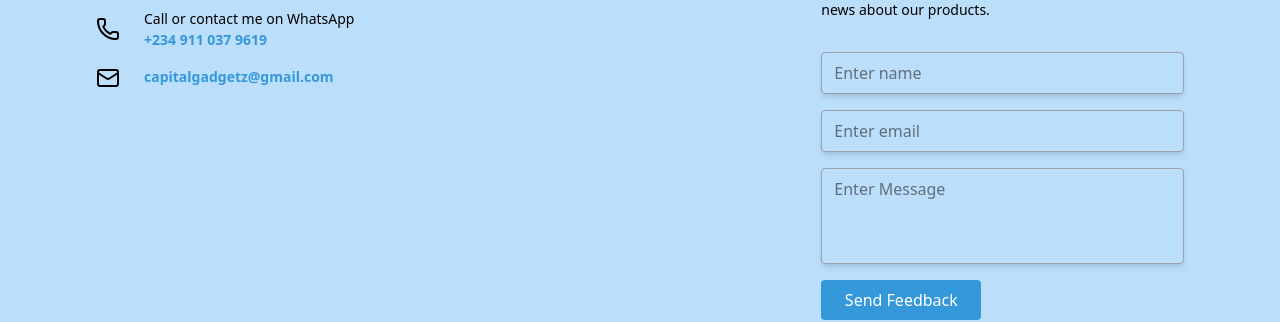
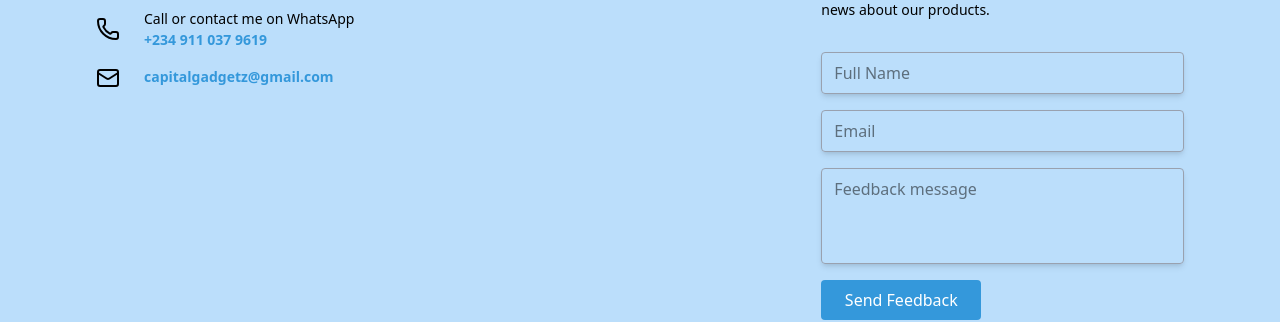
Before and after one commit to NonsoCoding/CapitalGadgetz, a Next.js app: page / in a window 1280 px wide. Shown: the part 3209-3531 px from the top of the page. Built offline with nearby package versions, Linux system fonts and the light colour scheme; no server answers; the database is empty.

Commit message:
NonsoLatest

```diff
--- a/src/components/Footer.tsx
+++ b/src/components/Footer.tsx
@@ -138,7 +138,7 @@ const Footer = () => {
             <input
              type="text"
              name="name"
-             placeholder="Enter name"
+             placeholder="Full Name"
              value={formData.name}
              onChange={handleChange}
              required
@@ -147,7 +147,7 @@ const Footer = () => {
             <input
              type="email"
              name="email"
-             placeholder="Enter email"
+             placeholder="Email"
              value={formData.email}
              onChange={handleChange}
              required
@@ -155,7 +155,7 @@ const Footer = () => {
             />
             <textarea
               name="message"
-              placeholder="Enter Message"
+              placeholder="Feedback message"
               value={formData.message}
               onChange={handleChange}
               required
```
